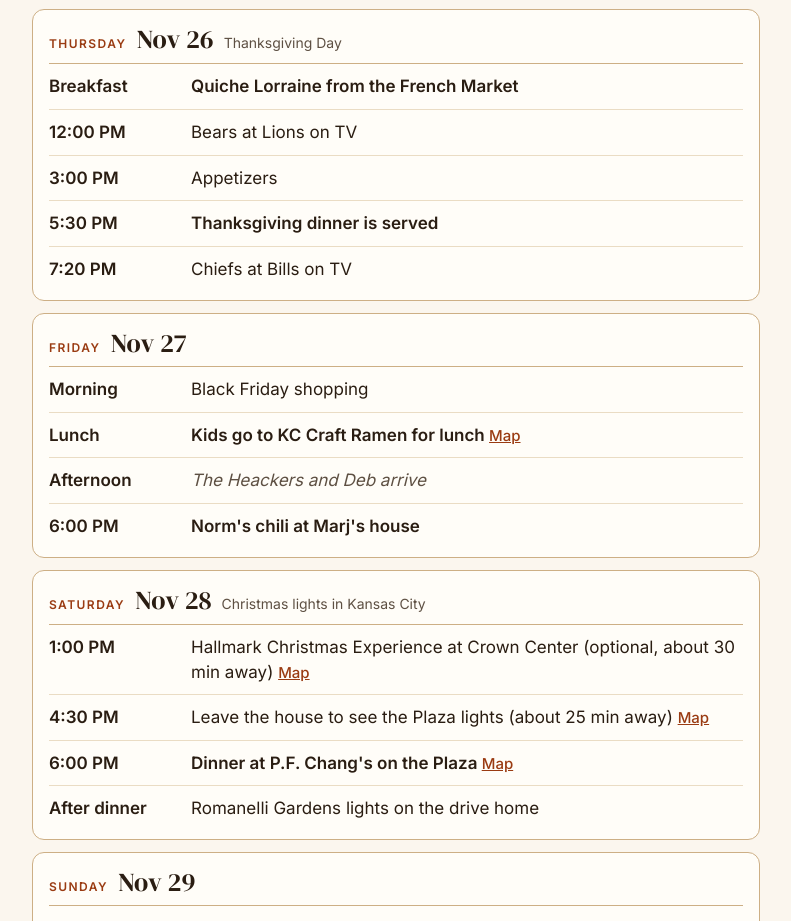
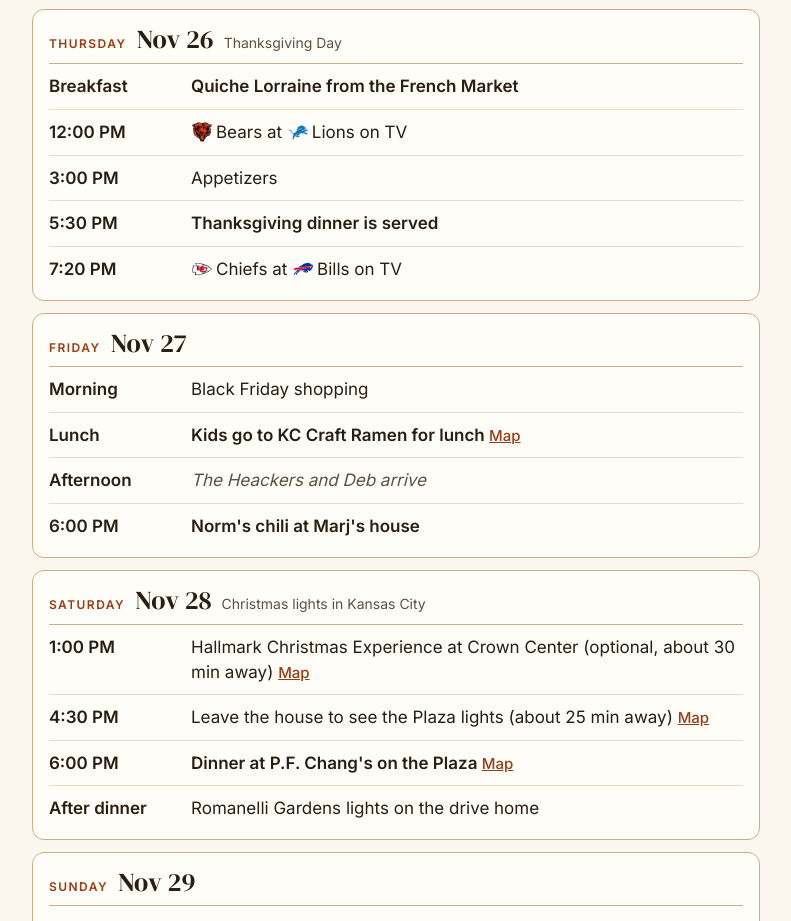
Before and after one commit to ccwhaley-star/whaley-thankgiving, a plain HTML site: page index.html in a window 1280 px wide. Shown: the part 931-1852 px from the top of the page, without its empty margins (244-1035 px from the left). Drawn offline with Linux system fonts and the light colour scheme.

Commit message:
Add team logos to the Thursday football lines
Co-Authored-By: Claude Fable 5.1 <noreply@anthropic.com>

```diff
--- a/index.html
+++ b/index.html
@@ -64,6 +64,7 @@ h2 { font-size: 34px; line-height: 1.1; margin-bottom: 14px; }
 .what.main { font-weight: 600; }
 .what.arrive { font-style: italic; color: var(--muted); }
 .what a { font-weight: 500; font-size: 15px; white-space: nowrap; }
+.logo { width: 22px; height: 22px; vertical-align: -5px; margin-right: 3px; }
 
 .mapwrap { margin: 0 auto 20px; overflow: hidden; }
 .mapwrap > div { transform-origin: top left; }
@@ -130,10 +131,10 @@ footer { max-width: 760px; margin: 0 auto; padding: 0 16px 40px; font-size: 14px
 <div class="day-head"><span class="dow">Thursday</span><span class="date serif">Nov 26</span><span class="tag">Thanksgiving Day</span></div>
 <ul class="items">
 <li><span class="time">Breakfast</span><span class="what main">Quiche Lorraine from the French Market</span></li>
-<li><span class="time">12:00 PM</span><span class="what">Bears at Lions on TV</span></li>
+<li><span class="time">12:00 PM</span><span class="what"><img class="logo" src="img/chi.png" alt="" width="22" height="22">Bears at <img class="logo" src="img/det.png" alt="" width="22" height="22">Lions on TV</span></li>
 <li><span class="time">3:00 PM</span><span class="what">Appetizers</span></li>
 <li><span class="time">5:30 PM</span><span class="what main">Thanksgiving dinner is served</span></li>
-<li><span class="time">7:20 PM</span><span class="what">Chiefs at Bills on TV</span></li>
+<li><span class="time">7:20 PM</span><span class="what"><img class="logo" src="img/kc.png" alt="" width="22" height="22">Chiefs at <img class="logo" src="img/buf.png" alt="" width="22" height="22">Bills on TV</span></li>
 </ul>
 </article>
 
```
Also changed, not shown: print.html (+2 -2 lines), img/buf.png (added), img/chi.png (added), img/det.png (added), img/kc.png (added).
